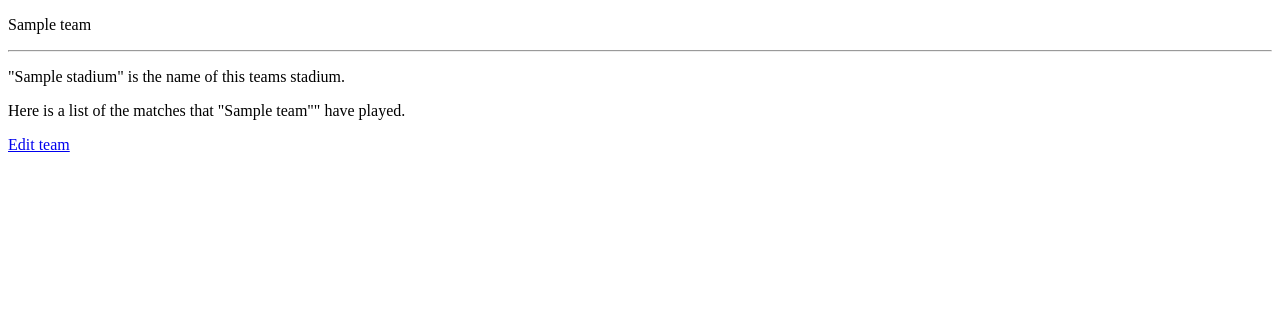
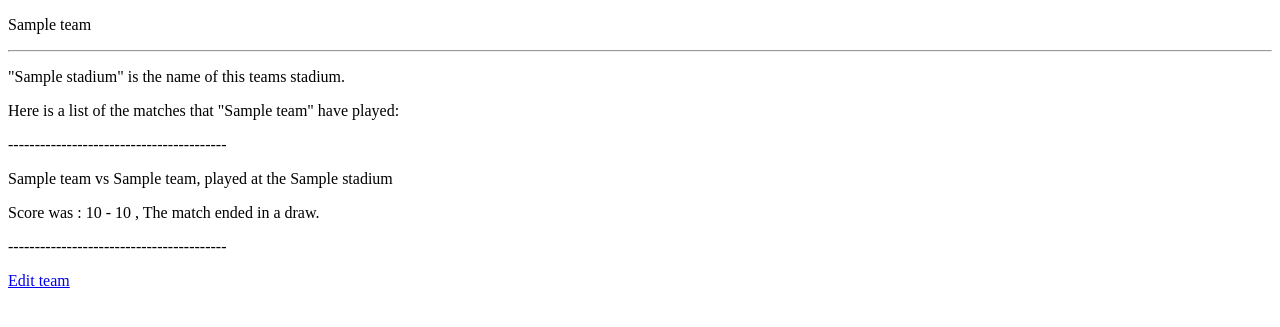
Before and after one commit to R-McCluskey/project1, a Flask app: page /teams/1 in a window 1280 px wide. Shown: the part 70-397 px from the top of the page. Run offline with Flask 3, Linux system fonts and the light colour scheme; a database or web service that is not in the repository returns one stand-in record (values such as "Sample title"); some libraries are stand-ins or nearby versions.

Commit message:
MvP has been complete, incredibly happy to have finished the mvp in time.  Now to have a look at css to make the webpage look more appealing.

```diff
--- a/Development/controllers/teams_controller.py
+++ b/Development/controllers/teams_controller.py
@@ -36,7 +36,8 @@ def create_team():
 @teams_blueprint.route("/teams/<id>", methods=['GET'])
 def show_team(id):
     team = team_repository.select_team(id)
-    return render_template('teams/show.html', team=team)
+    matches_by_team = match_repository.matchbyteam(team)
+    return render_template('teams/show.html', team=team, matches_by_team = matches_by_team)
 
 # EDIT
 # GET '/teams/<id>/edit'
@@ -63,17 +64,3 @@ def delete_team(id):
     # pdb.set_trace()
     team_repository.delete_team(id)
     return redirect("/teams")
-
-@teams_blueprint.route("/teams/<id>", methods=['GET'])
-def matchbyteam(team):
-    matches=[]
-    sql = "SELECT * FROM matches WHERE team_1=%s OR team_2 = %s"
-    values = [team.id,team.id]
-    results = run_sql(sql, values)
-
-    for row in results:
-        team_1 = team_repository.select_team(row['team_1'])
-        team_2 = team_repository.select_team(row['team_2'])
-        match = Match(team_1, row['score_1'], row['score_2'], team_2, row['id'])
-        matches.append(match)
-    return matches
--- a/Development/models/match.py
+++ b/Development/models/match.py
@@ -9,8 +9,8 @@ class Match:
 
     def win_loss(self):
         if self.score_1 > self.score_2:
-            return self.team_1
+            return f"{self.team_1.team_name} won the game."
         if self.score_2 > self.score_1:
-            return self.team_2
+            return f"{self.team_2.team_name} won the game."
         if self.score_1 == self.score_2:
-            return "Draw"
+            return f"The match ended in a draw."
--- a/Development/templates/teams/show.html
+++ b/Development/templates/teams/show.html
@@ -5,8 +5,14 @@
     <p>{{team.team_name}}</p>
     <hr>
     <p> "{{team.stadium}}" is the name of this teams stadium.</p>
-    <p> Here is a list of the matches that "{{team.team_name}}"" have played.</p>
-    <p> </p>
+    <p> Here is a list of the matches that "{{team.team_name}}" have played:</p>
+
+    {% for match in matches_by_team %}
+    <p> ----------------------------------------- </p>
+    <p> {{match.team_1.team_name}} vs {{match.team_2.team_name}}, played at the {{match.team_1.stadium}} </p>
+    <p> Score was : {{match.score_1}} - {{match.score_2}} , {{ match.win_loss() }}</p>
+    <p> ----------------------------------------- </p>
+    {% endfor %}
     <p><a href="/teams/{{team.id}}/edit"> Edit team</a></p>
 </div>
 
```
Also changed, not shown: Development/templates/matches/show.html (+2 -6 lines).
